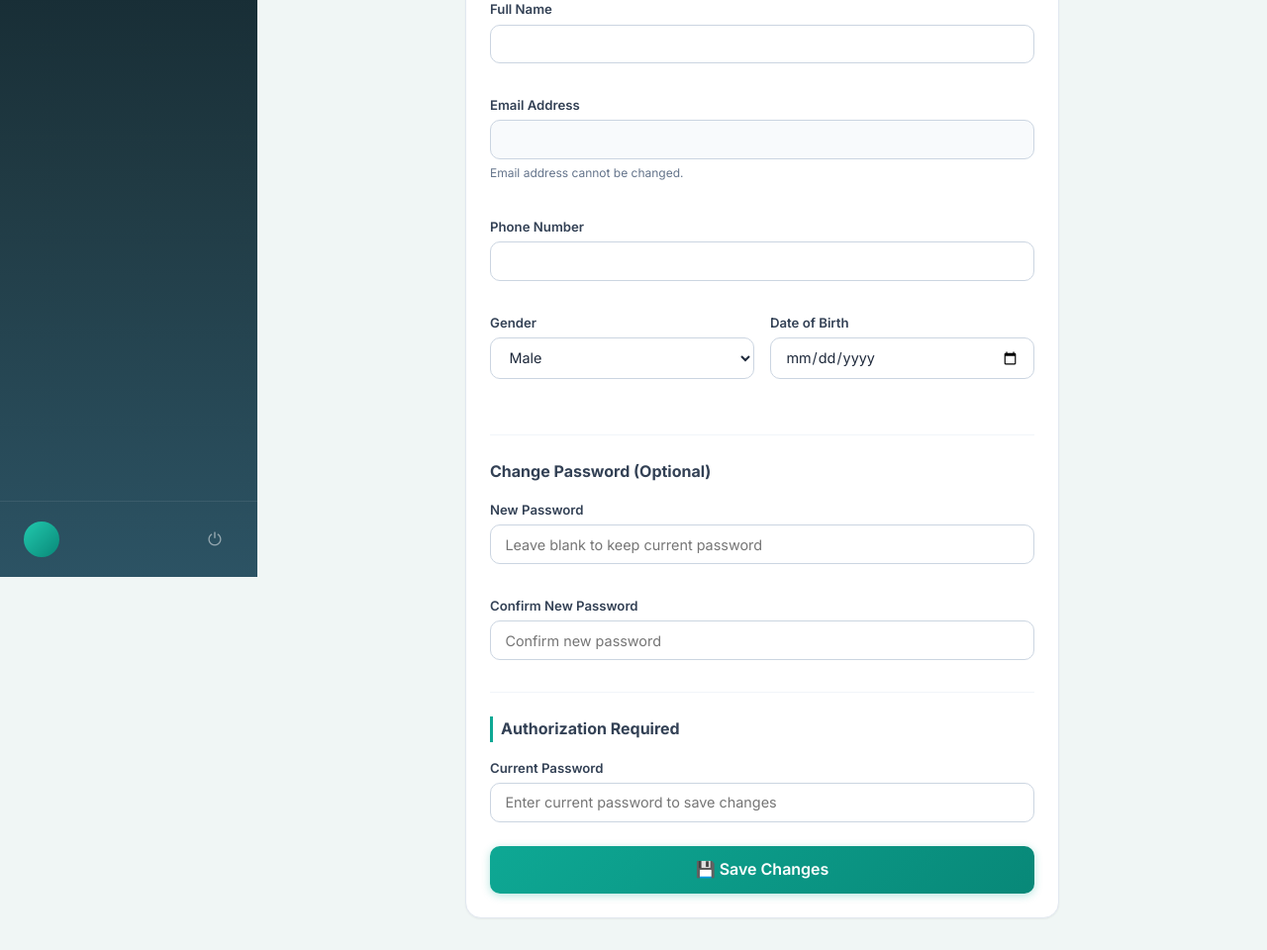
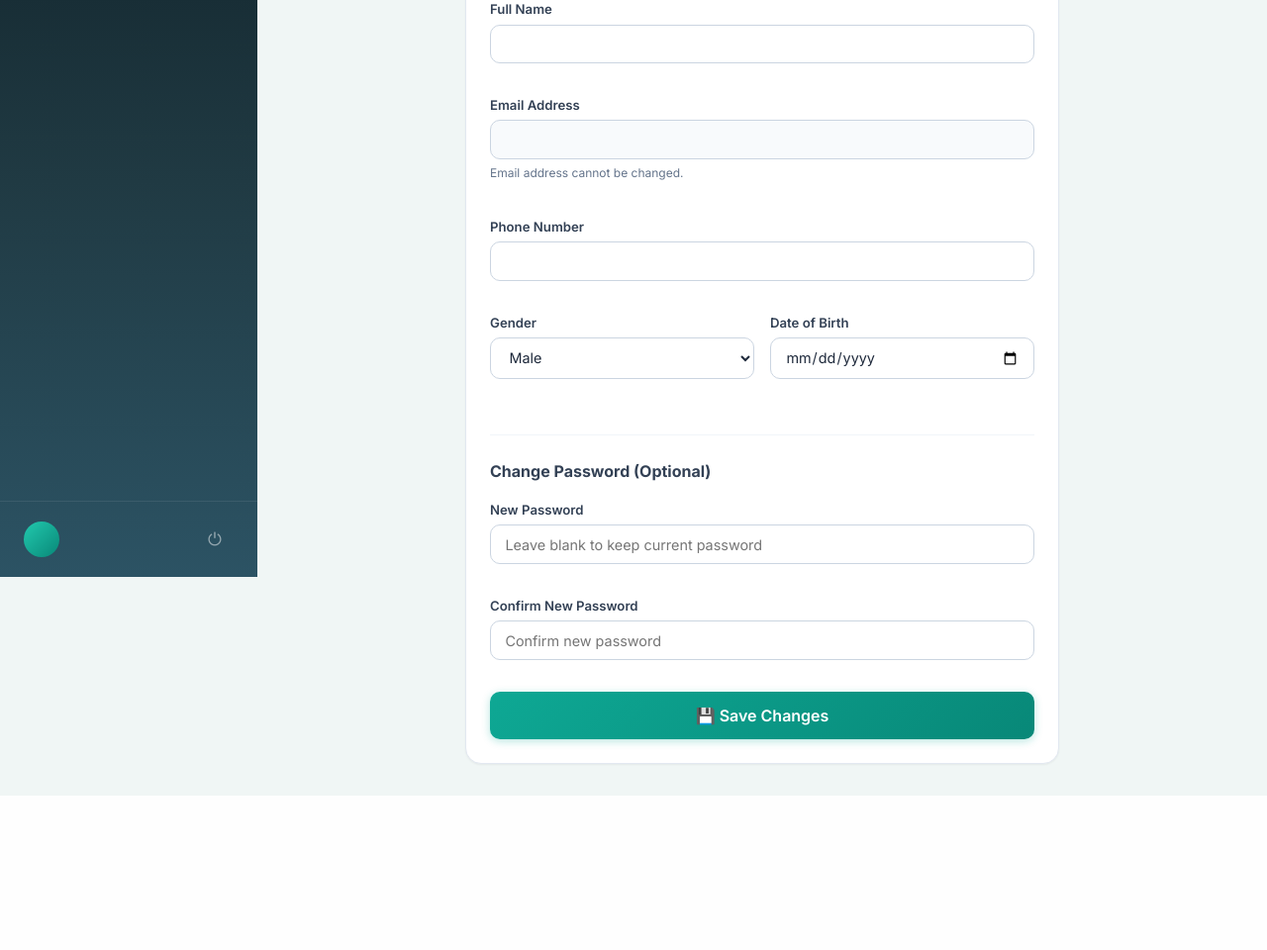
Before and after one commit to Shams742/CLINK, a Python web app: template code/templates/patient/profile.html in a window 1280 px wide. Shown: the part 217-1177 px from the top of the page at 99% size. After the commit the page ends 1021 px from the top, so only its background shows below. Run offline with Jinja, Linux system fonts and the light colour scheme; the template is opened without the code that fills it, so the values that code supplies are empty.

Commit message:
Fix 500 crash on profile update and remove current-password requirement
data.get('new_password', '').strip() crashed with AttributeError
whenever the frontend sent new_password: null (which it always did
when the field was left blank, via `newPassword || null`) — dict.get's
default only applies when the key is missing, not when its value is
explicitly None. Switched to (data.get(...) or '').strip() for all
fields to guard against this.

Also removed the current-password requirement for saving profile
changes, per request — the "Authorization Required" section and its
current_password field are gone from both the form and the API call.

```diff
--- a/code/templates/patient/profile.html
+++ b/code/templates/patient/profile.html
@@ -54,14 +54,6 @@
                 <input type="password" id="confirm_password" class="form-input" placeholder="Confirm new password">
             </div>
 
-            <hr style="border: 0; border-top: 1px solid var(--gray-100); margin: var(--space-lg) 0;">
-            <h4 style="margin-bottom: var(--space-md); color: var(--gray-700); border-left: 3px solid var(--primary-500); padding-left: 8px;">Authorization Required</h4>
-
-            <div class="form-group mb-3">
-                <label class="form-label" for="current_password" style="font-weight: 600;">Current Password</label>
-                <input type="password" id="current_password" class="form-input" placeholder="Enter current password to save changes" required>
-            </div>
-
             <button type="submit" class="btn btn-primary btn-block btn-lg" id="saveProfileBtn">
                 💾 Save Changes
             </button>
@@ -96,14 +88,12 @@
                 gender: document.getElementById('gender').value,
                 dob: document.getElementById('dob').value,
                 new_password: newPassword || null,
-                current_password: document.getElementById('current_password').value
             });
 
             if (data.success) {
                 Toast.success(data.message);
                 document.getElementById('new_password').value = '';
                 document.getElementById('confirm_password').value = '';
-                document.getElementById('current_password').value = '';
 
                 // Update username in sidebar if changed
                 const sidebarName = document.querySelector('.sidebar-user .user-name');
```
Also changed, not shown: code/app/controllers/patient_controller.py (+6 -12 lines).
